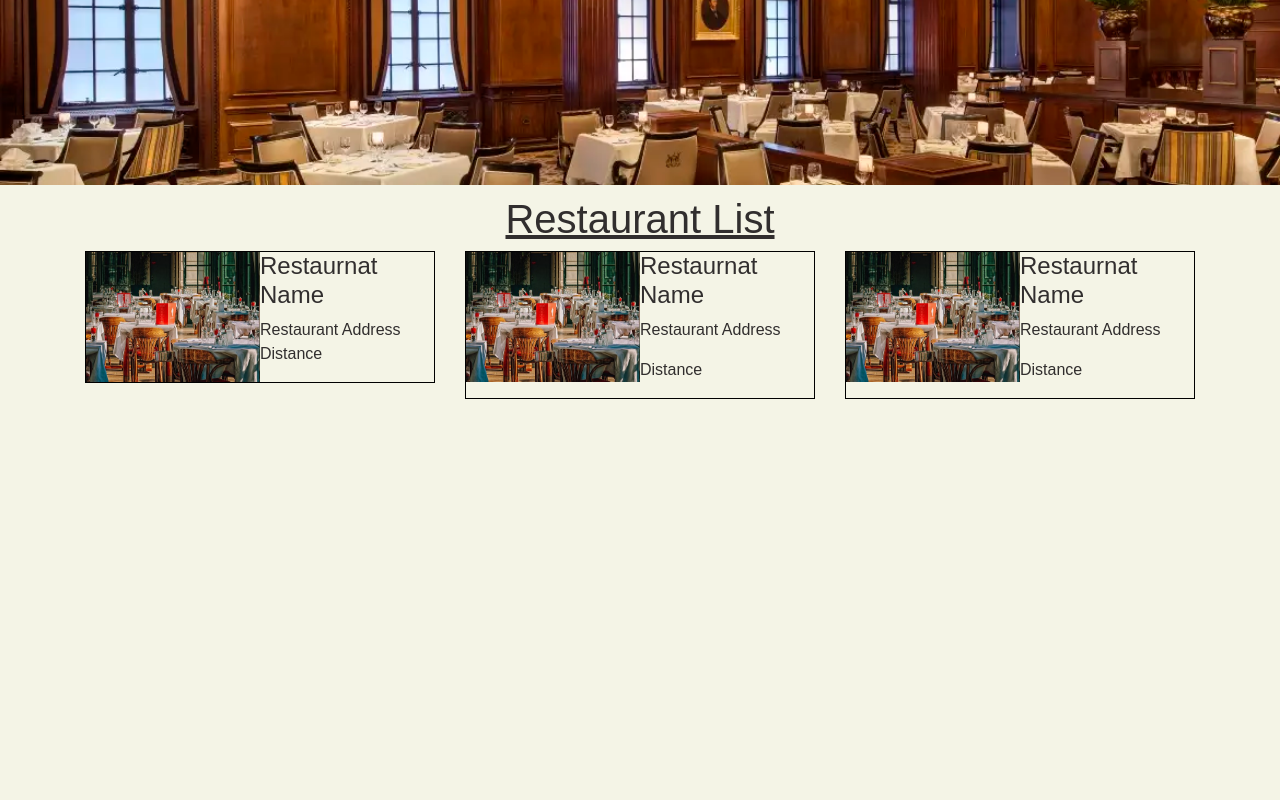
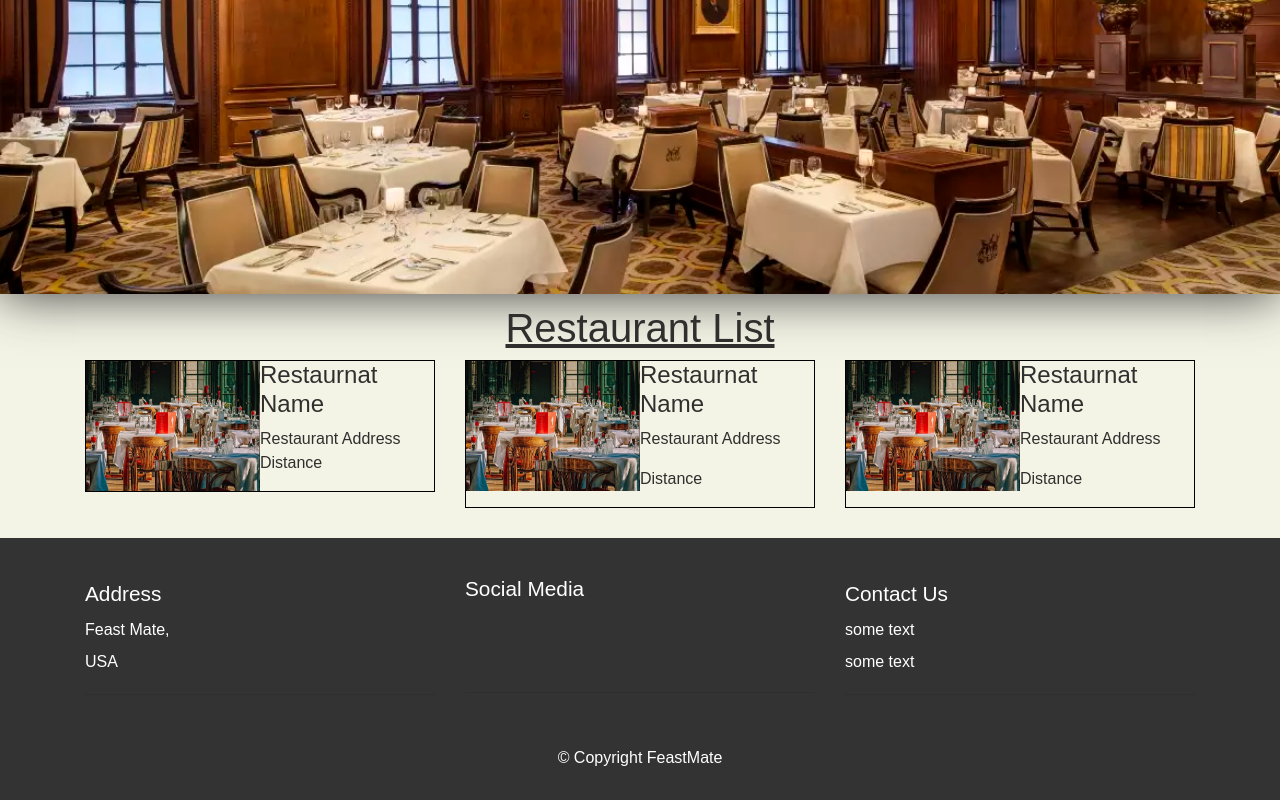
Before and after one commit to stanislous/RestaurantMate, an Angular app: page / in a window 1280 px wide. Shown: the part 451-1251 px from the top of the page. Before the commit the page ends 850 px from the top, so only its background shows below. Built offline with nearby package versions, Linux system fonts and the light colour scheme.

Commit message:
added footer

```diff
--- a/src/app/app.component.html
+++ b/src/app/app.component.html
@@ -1,2 +1,3 @@
 <app-header></app-header>
 <app-restaurant-list></app-restaurant-list>
+<app-footer></app-footer>
--- a/src/app/app.module.ts
+++ b/src/app/app.module.ts
@@ -4,12 +4,14 @@ import { NgModule } from '@angular/core';
 import { AppComponent } from './app.component';
 import { HeaderComponent } from './header/header.component';
 import { RestaurantListComponent } from './restaurant-list/restaurant-list.component';
+import { FooterComponent } from './footer/footer.component';
 
 @NgModule({
   declarations: [
     AppComponent,
     HeaderComponent,
-    RestaurantListComponent
+    RestaurantListComponent,
+    FooterComponent
   ],
   imports: [
     BrowserModule
--- /dev/null
+++ b/src/app/footer/footer.component.css
@@ -0,0 +1,29 @@
+.panel-footer{
+    margin-top: 30px;
+    padding-top: 35px;
+    padding-bottom: 30px;
+    background-color: #333333;
+    border-top: 0;
+}
+.panel-footer div.row{
+    margin-bottom: 35px;
+}
+#address, #contacts{
+    line-height: 2;
+}
+#address > span, #social-media > span, #contacts > span{
+    font-size: 1.3em;
+}
+
+/* Extra Small Devices only */
+@media (max-width: 767px) {
+    .panel-footer{
+        text-align: center;
+    }
+    .panel-footer section:nth-child(3){
+        margin-bottom: 0;
+    }
+    .panel-footer section hr{
+        width: 50%;
+    }
+}
--- /dev/null
+++ b/src/app/footer/footer.component.html
@@ -0,0 +1,28 @@
+<footer class="panel-footer">
+  <div class="container">
+    <div class="row">
+      <section id="address" class="col-sm-4">
+        <span>Address</span><br> Feast Mate,<br> USA
+        <hr class="visible-xs">
+      </section>
+      <section id="social-media" class="col-sm-4">
+        <span>Social Media</span><br>
+        <a href="" target="_blank" title="facebook">
+          <i class="fa fa-facebook"></i>
+        </a><br>
+        <a href="" target="_blank" title="Instagram">
+          <i class="fa fa-facebook"></i>
+        </a><br>
+        <a href="" target="_blank" title="Dribble">
+          <i class="fa fa-facebook"></i>
+        </a><br>
+        <hr class="visible-xs">
+      </section>
+      <section id="contacts" class="col-sm-4">
+        <span>Contact Us</span><br> some text<br> some text<br>
+        <hr class="visible-xs">
+      </section>
+    </div>
+    <div class="text-center">&copy; Copyright FeastMate</div>
+  </div>
+</footer>
--- /dev/null
+++ b/src/app/footer/footer.component.ts
@@ -0,0 +1,15 @@
+import { Component, OnInit } from '@angular/core';
+
+@Component({
+  selector: 'app-footer',
+  templateUrl: './footer.component.html',
+  styleUrls: ['./footer.component.css']
+})
+export class FooterComponent implements OnInit {
+
+  constructor() { }
+
+  ngOnInit() {
+  }
+
+}
--- a/src/app/header/header.component.css
+++ b/src/app/header/header.component.css
@@ -3,6 +3,7 @@
     background-color: #70cab3;
     border-radius: 0;
     border: 0;
+    height: 70px;
 }
 #logo-img{
     background: url('../../assets/images/Feastmate_logo.PNG') no-repeat;
@@ -45,11 +46,11 @@
 #cover-img{
     background: url('../../assets/images/restaurant-image.jpg') no-repeat;
     width: 100%;
-    height: 560px;
+    height: 675px;
     margin: 0px 30px 0px 0;
     background-size: cover;
+    box-shadow: 0 0 50px #333333;
 }
-
 
 /* Media quaries */
 
@@ -66,7 +67,7 @@
 /* Small Devices only */
 @media (min-width: 768px) and (max-width: 991px){
     .navbar-brand h2 {
-        font-size: 5vw;
+        font-size: 4vw;
     }
     #logo-img{
         background: url('../../assets/images/Feastmate_logo.PNG') no-repeat;
@@ -82,7 +83,6 @@
     .navbar-brand h2 {
         margin-left: 3px;
         font-size: 1.6em;
-
     }
     #logo-img{
         width: 60px;
--- a/src/app/header/header.component.html
+++ b/src/app/header/header.component.html
@@ -32,6 +32,6 @@
   </nav>
 </header>
 <section id="cover-img">
-  <div class="container-fluid" >
+  <div class="container-fluid img-fluid" >
   </div>
 </section>
--- a/src/index.html
+++ b/src/index.html
@@ -7,7 +7,7 @@
   <base href="/">
   <meta name="viewport" content="width=device-width, initial-scale=1">
   <link rel="stylesheet" href="https://stackpath.bootstrapcdn.com/bootstrap/4.1.3/css/bootstrap.min.css" integrity="sha384-MCw98/SFnGE8fJT3GXwEOngsV7Zt27NXFoaoApmYm81iuXoPkFOJwJ8ERdknLPMO" crossorigin="anonymous">
-  <link rel="icon" type="image/x-icon" href="favicon.ico">
+  <link rel="stylesheet" href="https://use.fontawesome.com/releases/v5.2.0/css/all.css" integrity="sha384-hWVjflwFxL6sNzntih27bfxkr27PmbbK/iSvJ+a4+0owXq79v+lsFkW54bOGbiDQ"	 crossorigin="anonymous">
 </head>
 
 <body>
```
Also changed, not shown: 1 other file (tests, documents, lock files or other folders).
